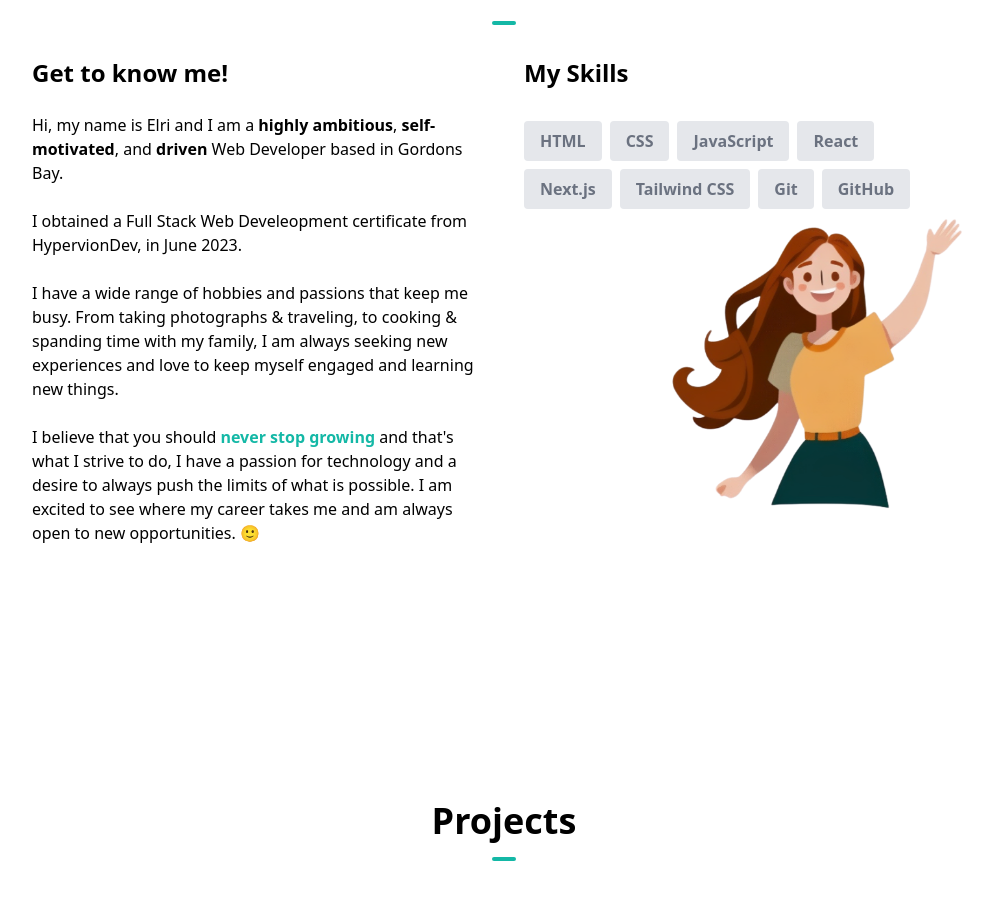
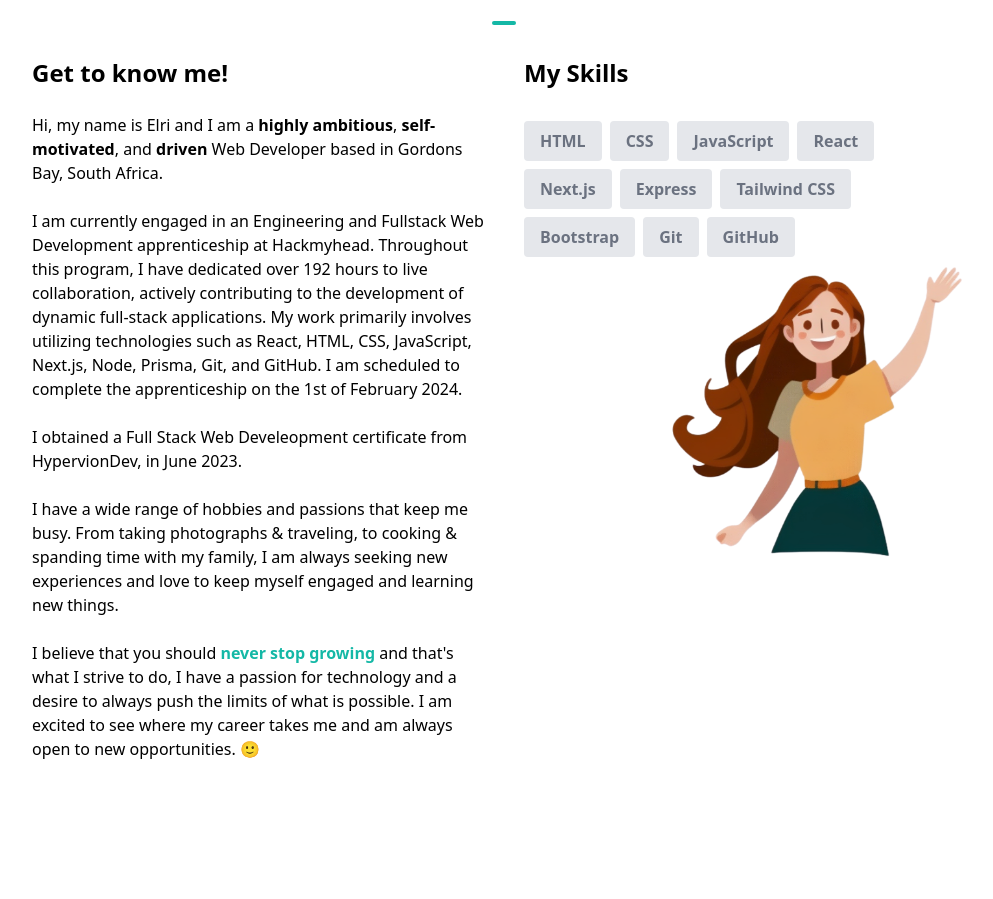
Before and after one commit to Elri87/Portfolio, a Next.js app: page / in a window 1280 px wide. Shown: the part 1087-1986 px from the top of the page, without its empty margins (136-1129 px from the left). Built offline with nearby package versions, Linux system fonts and the light colour scheme.

Commit message:
Added about content & skills

```diff
--- a/components/AboutSection.tsx
+++ b/components/AboutSection.tsx
@@ -1,6 +1,8 @@
 //must be imported in page under app
 import React from "react";
 import Image from "next/image";
+//import { Link } from "react-scroll";
+//import { HiArrowDown } from "react-icons/hi";
 
 const skills = [
   { skill: "HTML" },
@@ -8,7 +10,9 @@ const skills = [
   { skill: "JavaScript" },
   { skill: "React" },
   { skill: "Next.js" },
+  { skill: "Express" },
   { skill: "Tailwind CSS" },
+  { skill: "Bootstrap" },
   { skill: "Git" },
   { skill: "GitHub" },
 ];
@@ -32,8 +36,19 @@ function AboutSection() {
               <span className="font-bold">{"highly ambitious"}</span>,
               <span className="font-bold">{" self-motivated"}</span>, and
               <span className="font-bold">{" driven"}</span> Web Developer based
-              in Gordons Bay.
+              in Gordons Bay, South Africa.
             </p>{" "}
+            <br />
+            <p>
+              I am currently engaged in an Engineering and Fullstack Web
+              Development apprenticeship at Hackmyhead. Throughout this program,
+              I have dedicated over 192 hours to live collaboration, actively
+              contributing to the development of dynamic full-stack
+              applications. My work primarily involves utilizing technologies
+              such as React, HTML, CSS, JavaScript, Next.js, Node, Prisma, Git,
+              and GitHub. I am scheduled to complete the apprenticeship on the
+              1st of February 2024.
+            </p>
             <br />
             <p>
               I obtained a Full Stack Web Develeopment certificate from
```
